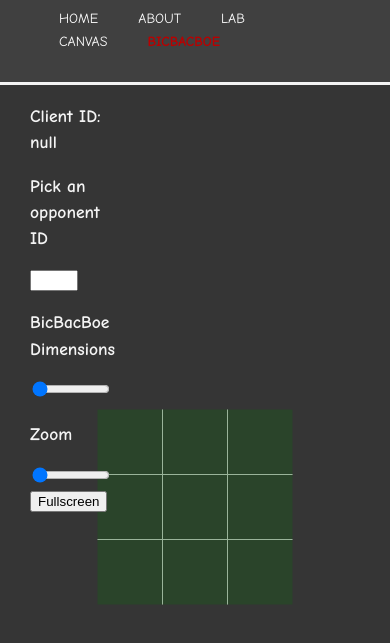
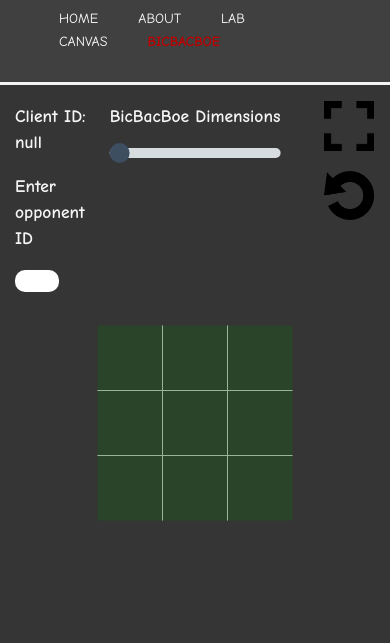
Before and after one commit to pstoebenau/BicBacBoe, a website: page public/BicBacBoe.html in a window 390 px wide. Shown: the part 83-726 px from the top of the page. Drawn offline with nearby package versions, Linux system fonts and the light colour scheme; no server answers.

Commit message:
Added mobile support and new ui

```diff
--- a/public/BicBacBoe.html
+++ b/public/BicBacBoe.html
@@ -6,7 +6,7 @@
     <title>¯\_(ツ)_/¯</title>
     <link rel="stylesheet" href="./css/style.css">
   </head>
-  <body>
+  <body style="display:flex; flex-direction:column">
     <header id="menuBar">
       <div id="background"></div>
       <div class="container">
@@ -26,18 +26,27 @@
       </div>
     </header>
 
-    <div id="BicBacBoe" style=height:100%>
+    <div id="BicBacBoe" style=flex:1>
       <canvas></canvas>
 
       <div class="sideBar">
         <h3 id="clientID">Client ID: null</h3>
-        <h3>Pick an opponent ID</h3>
-        <input type="number" min="0" max="99999" id="opponentID">
+        <h3>Enter opponent ID</h3>
+        <input type="number" min="0" max="99999" class="numInput" id="opponentID">
+      </div>
+
+      <div id="topBar">
         <h3>BicBacBoe Dimensions</h3>
-        <input type="range" min="1" max="5" value="1" id="dimensionRange">
-        <h3>Zoom</h3>
-        <input type="range" min="10" max="100" value="1" id="zoomRange">
-        <button type="button" name="Fullscreen" id="fullScrnBttn">Fullscreen</button>
+        <input type="range" min="1" max="5" value="1" class="slider" id="dimensionRange">
+      </div>
+
+      <div id="controls">
+        <button type="button" name="Fullscreen" id="fullScrnBttn">
+          <img src="./img/fullscreen.png" alt="Fullscreen" width="50px">
+        </button>
+        <button type="button" name="Reset" id="resetBttn">
+          <img src="./img/reset.png" alt="Reset" width="50px">
+        </button>
       </div>
     </div>
 
@@ -46,19 +55,5 @@
     <script src="./js/canvasSetup.js"></script>
     <script src="./js/BicBacBoe/board.js"></script>
     <script src="./js/BicBacBoe/BicBacBoe.js"></script>
-    <script type="text/javascript">
-      var BicBacBoe = document.getElementById("BicBacBoe");
-      var fullscrnBttn = document.getElementById("fullScrnBttn")
-
-      fullScrnBttn.addEventListener('click', function(){
-        if(BicBacBoe.webkitRequestFullscreen){
-          BicBacBoe.webkitRequestFullscreen();
-        }else if (canvas.mozRequestFullscreen) {
-          BicBacBoe.mozRequestFullscreen();
-        }else if (canvas.msRequestFullscreen) {
-          BicBacBoe.msRequestFullscreen();
-        }
-      });
-    </script>
   </body>
 </html>
--- a/public/css/style.css
+++ b/public/css/style.css
@@ -8,6 +8,7 @@ body{
   font-family: "Comic Sans MS", "Comic Sans";
   font-size: 15px;
   color: #f4f4f4;
+  background-color: #353535;
   line-height: 1.5;
 }
 
@@ -41,10 +42,8 @@ ul{
 .sideBar{
   position: absolute;
   top: auto;
-  left: 20px;
-  padding-left: 10px;
+  padding-left: 15px;
   width: 20%;
-  z-index: 1;
 }
 
 .sideBar input{
@@ -116,6 +115,35 @@ header .highlight, header .current a{
 header a:hover{
   color: #cccccc;
   font-weight: bold;
+}
+
+.slider {
+  -webkit-appearance: none;
+  width: 100%;
+  height: 10px;
+  border-radius: 5px;
+  background: #d7dcdf;
+  outline: none;
+  -webkit-transition: .2s;
+  transition: opacity .2s;
+}
+
+.slider::-webkit-slider-thumb {
+  -webkit-appearance: none;
+  appearance: none;
+  width: 20px;
+  height: 20px;
+  border-radius: 50%;
+  background: #3c4e60;
+  cursor: pointer;
+}
+
+.numInput{
+  width: 25px;
+  height: 20px;
+  border: none;
+  border-radius:10px;
+  outline: none;
 }
 
 #showcase{
@@ -242,3 +270,27 @@ header a:hover{
   left: 0;
   z-index: -1;
 }
+
+#topBar{
+  position: absolute;
+  left: 50%;
+  transform: translate(-50%, 0);
+  display: flex;
+  flex-direction: column;
+  align-items: center;
+  justify-content: center;
+}
+
+#controls{
+  display: flex;
+  flex-direction: column;
+  position: absolute;
+  right: 10px;
+}
+
+#controls button{
+  background-color: transparent;
+  border: none;
+  outline: none;
+  margin-top: 15px;
+}
--- a/public/js/BicBacBoe/BicBacBoe.js
+++ b/public/js/BicBacBoe/BicBacBoe.js
@@ -1,25 +1,54 @@
-let dimensionSlider = document.getElementById("dimensionRange");
-let zoomSlider = document.getElementById("zoomRange");
-let opponentID = document.getElementById("opponentID");
+var dimensionSlider = document.getElementById("dimensionRange");
+var zoomSlider = document.getElementById("zoomRange");
+var opponentID = document.getElementById("opponentID");
+var bicBacBoe = document.getElementById("BicBacBoe");
+var fullscrnBttn = document.getElementById("fullScrnBttn");
+var resetBttn = document.getElementById("resetBttn");
+
+// Mouse and touch controls
+// Mouse
 canvas.addEventListener("mousedown", (e) => startSelect(e.clientX, e.clientY));
 canvas.addEventListener("mousemove", (e) => updateMousePos(e.clientX, e.clientY));
 canvas.addEventListener("mouseup", stopSelect);
+document.body.addEventListener("wheel", (e) => {
+  const delta = Math.sign(e.deltaY);
+  zoom(delta);
+});
+// Touch
 canvas.addEventListener("touchstart", (e) => startSelect(e.changedTouches[0].pageX, e.changedTouches[0].pageY), false);
-canvas.addEventListener("touchend", (e) => updateMousePos(e.changedTouches[0].pageX, e.changedTouches[0].pageY), false);
+canvas.addEventListener("touchmove", (e) => updateMousePos(e.changedTouches[0].pageX, e.changedTouches[0].pageY), false);
+canvas.addEventListener("touchend", stopSelect, false);
 canvas.addEventListener("touchcancel", stopSelect, false);
-canvas.addEventListener("touchmove", stopSelect, false);
+canvas.addEventListener("gestureend", (e) => zoom(e.scale), false);
+
+// Board Controls
 dimensionSlider.addEventListener("input", changeDim);
-zoomSlider.addEventListener("input", zoom);
 opponentID.addEventListener("input", () => pickOpponent(opponentID.value));
-window.addEventListener("resize", resizeBoard);
+window.addEventListener("resize", () => resizeBoard(boardSize));
+fullScrnBttn.addEventListener('click', () => {
+  if(BicBacBoe.webkitRequestFullscreen){
+    BicBacBoe.webkitRequestFullscreen();
+  }else if (canvas.mozRequestFullscreen) {
+    BicBacBoe.mozRequestFullscreen();
+  }else if (canvas.msRequestFullscreen) {
+    BicBacBoe.msRequestFullscreen();
+  }
 
-let mouse = {position: new position(0,0), isDown: false, isDragging: false};
-let startMousePos = new position(0,0);
-let startBoard = new position(0,0);
+  resizeBoard();
+});
+resetBttn.addEventListener('click', () => {
+  resizeBoard(calcBoardSize())
+  board.initialize();
+});
 
-let playerMark = 0;
+var mouse = {position: new position(0,0), isDown: false, isDragging: false};
+var startMousePos = new position(0,0);
+var startBoard = new position(0,0);
+var boardSize = calcBoardSize();
 
-let board = createBoard();
+var playerMark = 0;
+
+var board = createBoard();
 
 function createBoard()
 {
@@ -48,12 +77,10 @@ function calcBoardSize()
   return size;
 }
 
-function resizeBoard()
+function resizeBoard(size)
 {
-  let size = calcBoardSize();
-
   // Resize board according to zoom and screen size
-  board.resize(size*zoomSlider.value/10);
+  board.resize(size);
   board.move(new position(canvas.width/2, canvas.height/2));
 }
 
@@ -70,11 +97,11 @@ function changeDim()
   board.changeDim(dimensionSlider.value);
 }
 
-function zoom()
+function zoom(amount)
 {
-  let size = calcBoardSize();
+  boardSize += amount*boardSize/10;
 
-  board.resize(size*zoomSlider.value/10);
+  board.resize(boardSize);
 }
 
 function startSelect(mouseX, mouseY)
```
Also changed, not shown: public/img/fullscreen.png (added), public/img/reset.png (added).
